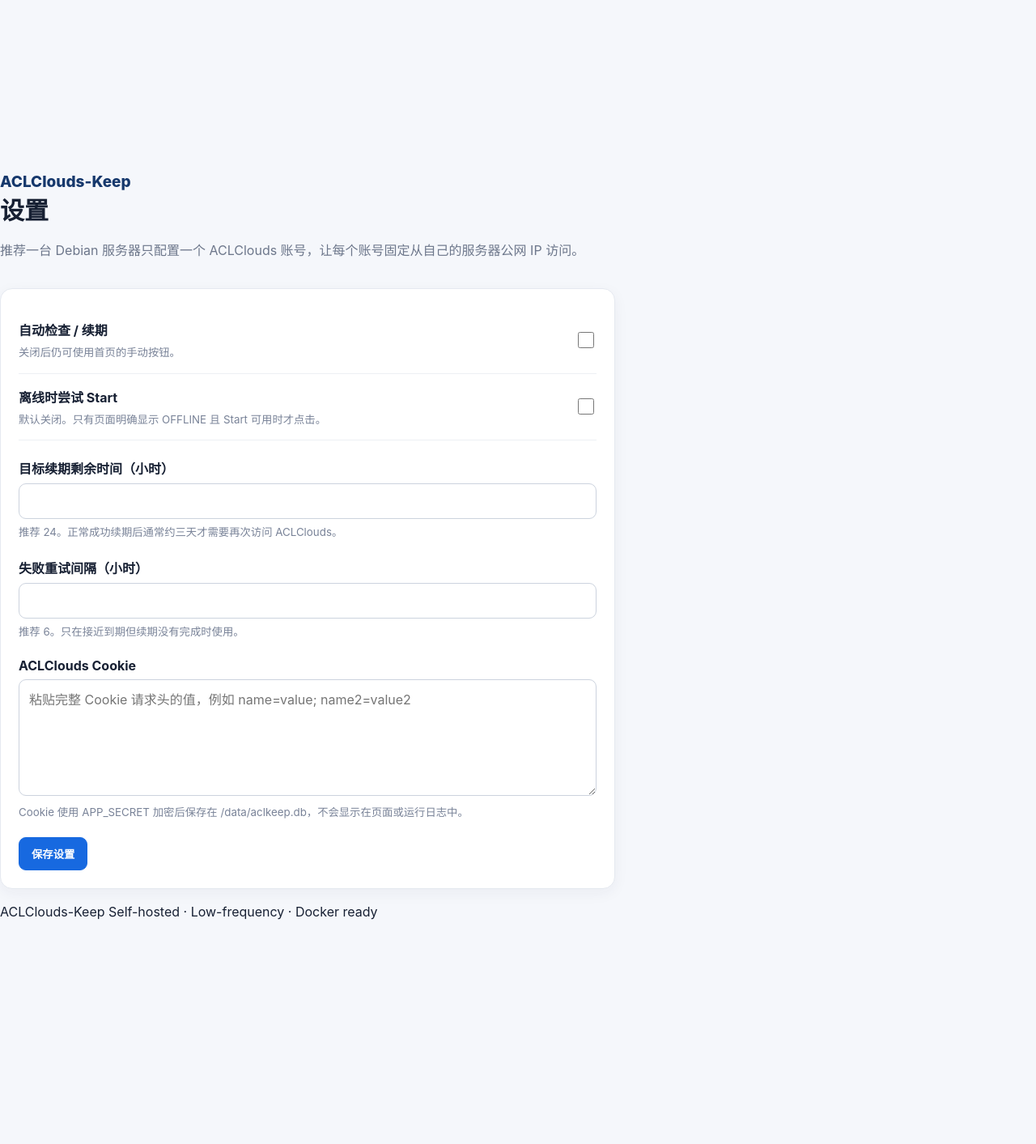
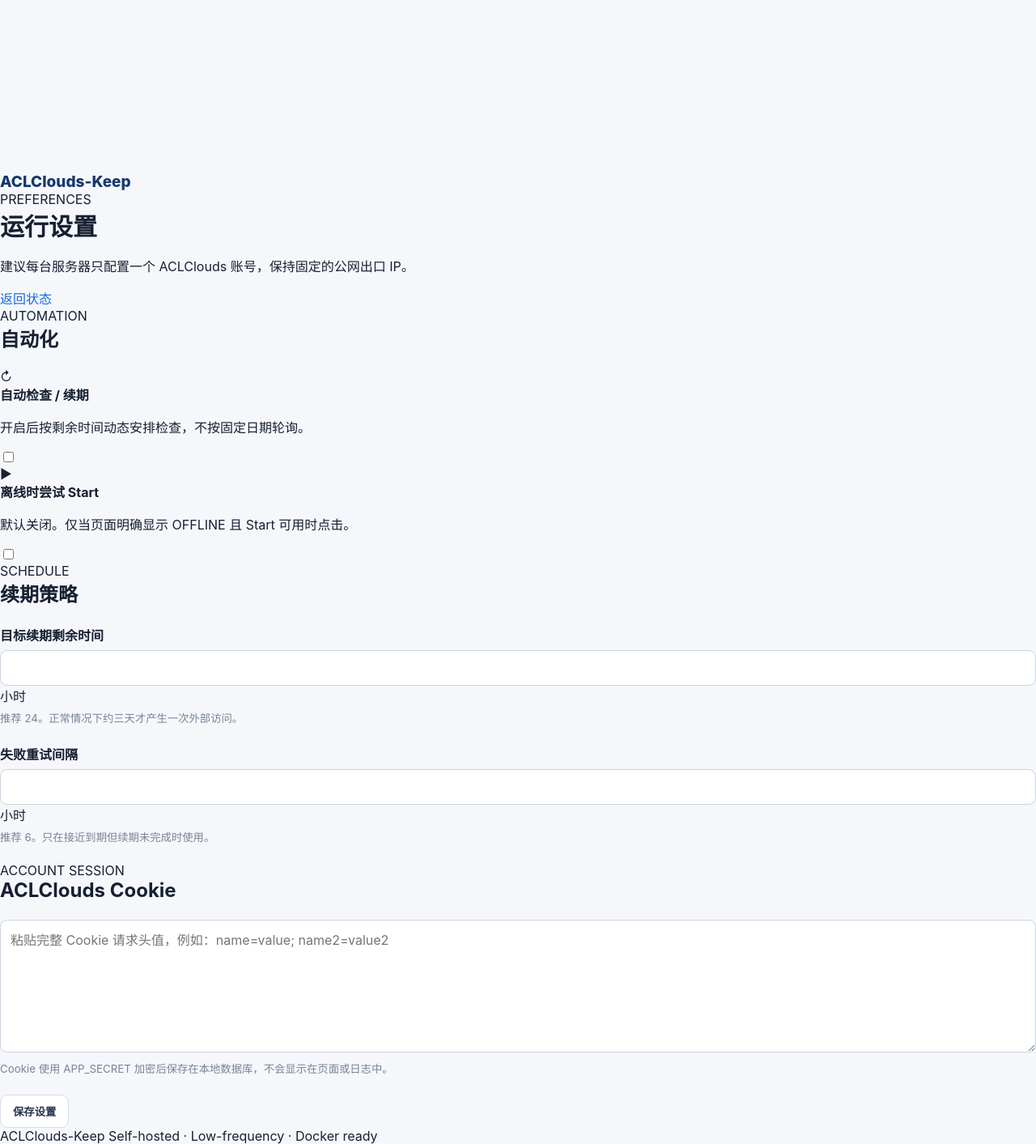
Before and after one commit to frbico/ACLClouds-keep, a Flask app: template templates/settings.html in a window 1280 px wide. Shown: the part 1072-2485 px from the top of the page at 81% size. Before the commit the page ends 2208 px from the top, so only its background shows below. Run offline with Flask 3, Linux system fonts and the light colour scheme; the template is opened without the code that fills it, so the values that code supplies are empty; parts of the project's set-up code (start-up, migrations or seed data) failed here and were passed over; some libraries are stand-ins or nearby versions.

Commit message:
Redesign settings page

```diff
--- a/templates/settings.html
+++ b/templates/settings.html
@@ -1,43 +1,100 @@
 {% extends "base.html" %}
 {% block content %}
-<div class="hero">
+<section class="page-title">
   <div>
-    <h1>设置</h1>
-    <p class="muted">推荐一台 Debian 服务器只配置一个 ACLClouds 账号，让每个账号固定从自己的服务器公网 IP 访问。</p>
+    <span class="eyebrow">PREFERENCES</span>
+    <h1>运行设置</h1>
+    <p>建议每台服务器只配置一个 ACLClouds 账号，保持固定的公网出口 IP。</p>
+  </div>
+  <a class="button button-outline" href="{{ url_for('index') }}">返回状态</a>
+</section>
+
+<form method="post" class="settings-layout">
+  <input type="hidden" name="csrf_token" value="{{ csrf_token() }}">
+
+  <section class="panel settings-panel">
+    <div class="panel-heading">
+      <div>
+        <span class="eyebrow">AUTOMATION</span>
+        <h2>自动化</h2>
       </div>
     </div>
 
-<form method="post" class="card form-card">
-  <input type="hidden" name="csrf_token" value="{{ csrf_token() }}">
-
-  <label class="switch-row">
-    <span><b>自动检查 / 续期</b><small>关闭后仍可使用首页的手动按钮。</small></span>
+    <label class="setting-row">
+      <div class="setting-copy">
+        <span class="setting-icon">↻</span>
+        <div>
+          <b>自动检查 / 续期</b>
+          <p>开启后按剩余时间动态安排检查，不按固定日期轮询。</p>
+        </div>
+      </div>
+      <span class="toggle">
         <input type="checkbox" name="auto_enabled" {% if auto_enabled %}checked{% endif %}>
+        <span class="toggle-slider"></span>
+      </span>
     </label>
 
-  <label class="switch-row">
-    <span><b>离线时尝试 Start</b><small>默认关闭。只有页面明确显示 OFFLINE 且 Start 可用时才点击。</small></span>
+    <label class="setting-row">
+      <div class="setting-copy">
+        <span class="setting-icon">▶</span>
+        <div>
+          <b>离线时尝试 Start</b>
+          <p>默认关闭。仅当页面明确显示 OFFLINE 且 Start 可用时点击。</p>
+        </div>
+      </div>
+      <span class="toggle">
         <input type="checkbox" name="auto_start" {% if auto_start %}checked{% endif %}>
+        <span class="toggle-slider"></span>
+      </span>
     </label>
+  </section>
 
+  <section class="panel settings-panel">
+    <div class="panel-heading">
+      <div>
+        <span class="eyebrow">SCHEDULE</span>
+        <h2>续期策略</h2>
+      </div>
+    </div>
+
+    <div class="form-grid">
       <div class="field">
-    <label>目标续期剩余时间（小时）</label>
+        <label>目标续期剩余时间</label>
+        <div class="input-with-suffix">
           <input type="number" min="8" max="40" name="target_remaining_hours" value="{{ target_remaining_hours }}">
-    <small>推荐 24。正常成功续期后通常约三天才需要再次访问 ACLClouds。</small>
+          <span>小时</span>
+        </div>
+        <small>推荐 24。正常情况下约三天才产生一次外部访问。</small>
       </div>
 
       <div class="field">
-    <label>失败重试间隔（小时）</label>
+        <label>失败重试间隔</label>
+        <div class="input-with-suffix">
           <input type="number" min="2" max="12" name="retry_hours" value="{{ retry_hours }}">
-    <small>推荐 6。只在接近到期但续期没有完成时使用。</small>
+          <span>小时</span>
+        </div>
+        <small>推荐 6。只在接近到期但续期未完成时使用。</small>
+      </div>
+    </div>
+  </section>
+
+  <section class="panel settings-panel">
+    <div class="panel-heading">
+      <div>
+        <span class="eyebrow">ACCOUNT SESSION</span>
+        <h2>ACLClouds Cookie</h2>
+      </div>
+      {% if cookie_configured %}<span class="state-chip success">已配置</span>{% endif %}
     </div>
 
     <div class="field">
-    <label>ACLClouds Cookie</label>
-    <textarea name="cookie" rows="6" placeholder="{% if cookie_configured %}Cookie 已配置。留空表示不修改。{% else %}粘贴完整 Cookie 请求头的值，例如 name=value; name2=value2{% endif %}"></textarea>
-    <small>Cookie 使用 APP_SECRET 加密后保存在 /data/aclkeep.db，不会显示在页面或运行日志中。</small>
+      <textarea name="cookie" rows="7" spellcheck="false" placeholder="{% if cookie_configured %}Cookie 已配置。留空表示保持当前 Cookie 不变。{% else %}粘贴完整 Cookie 请求头值，例如：name=value; name2=value2{% endif %}"></textarea>
+      <small>Cookie 使用 APP_SECRET 加密后保存在本地数据库，不会显示在页面或日志中。</small>
     </div>
+  </section>
 
-  <button class="primary" type="submit">保存设置</button>
+  <div class="settings-submit">
+    <button class="button button-primary button-large" type="submit">保存设置</button>
+  </div>
 </form>
 {% endblock %}
```
Lines whose indentation alone changed are shown as unchanged.
